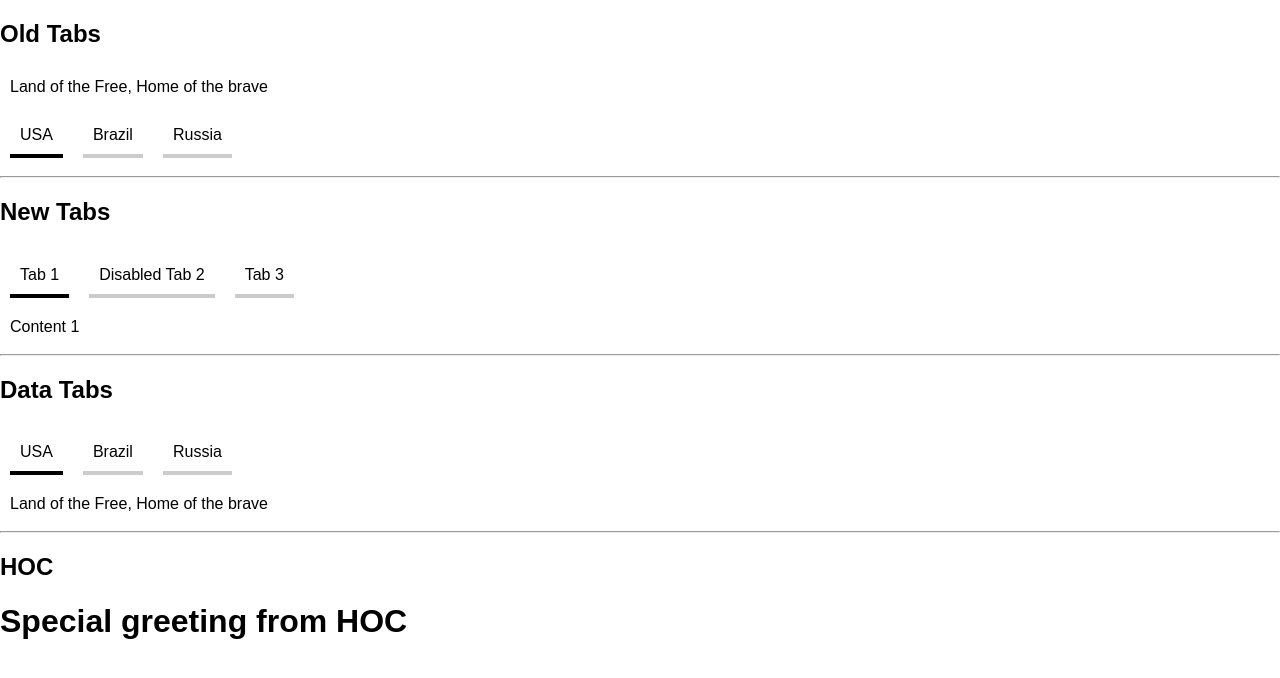
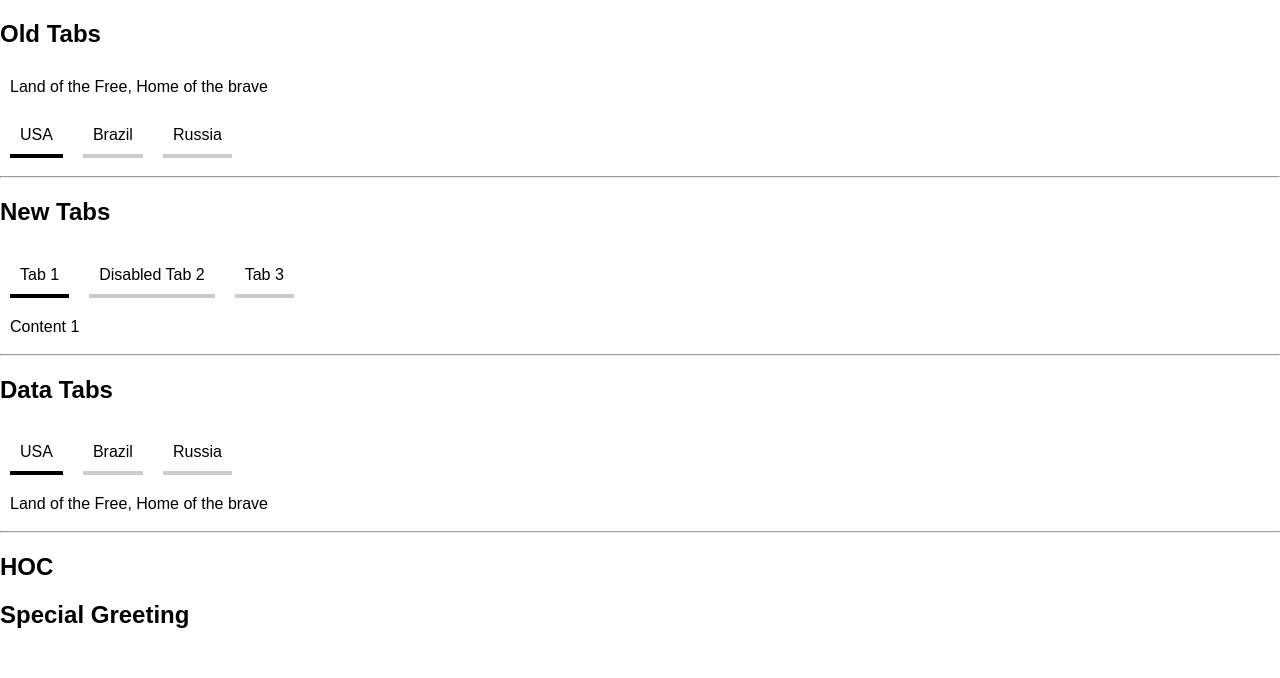
Before and after one commit to rajeshpillai/react-ui-components, a React (Create React App) app: page / in a window 1280 px wide. Shown: the top 678 px of the page. Built offline with nearby package versions, Linux system fonts and the light colour scheme.

Commit message:
Updated HOC Greeting example

```diff
--- a/src/App.js
+++ b/src/App.js
@@ -4,6 +4,7 @@ import Tabs from './components/Tabs';
 import {NewTabs, Tab, TabList, TabPanels, TabPanel} from './components/NewTabs/index';
 import {DataTabs} from './components/DataTabs/index';
 import Greeting from './components/HOC/Greeting';
+
 
 export default class App extends React.Component {
   render() {
--- a/src/components/HOC/Greeting.js
+++ b/src/components/HOC/Greeting.js
@@ -1,6 +1,6 @@
 import React, { Component } from 'react';
 import ReactDOM from "react-dom";
-import SpecialGreeting from './SpecialGreeting';
+import specialGreeting from './SpecialGreeting';
 
 class Greeting extends Component {
     render() {
@@ -12,4 +12,4 @@ class Greeting extends Component {
     }
 }
 
-export default SpecialGreeting(Greeting);
+export default specialGreeting(Greeting);
--- a/src/components/HOC/SpecialGreeting.js
+++ b/src/components/HOC/SpecialGreeting.js
@@ -5,8 +5,8 @@ import ReactDOM from "react-dom";
 var newData = {
     data: 'Special greeting from HOC'
 }
-var SpecialGreeting = WrappedComponent => class extends React.Component {
-    componentDidMount() {
+var specialGreeting = WrappedComponent => class extends React.Component {
+    omponentDidMount() {
         this.setState({
             data: newData.data
         })
@@ -14,9 +14,12 @@ var SpecialGreeting = WrappedComponent => class extends React.Component {
 
     render() {
         return (
-            <WrappedComponent {...this.props} {...this.state} />
+            <div>
+            <h2>Special Greeting</h2>
+             <WrappedComponent {...this.props} {...this.state} />
+            </div>
         )
     }
 }
 
-export default SpecialGreeting;
+export default specialGreeting;
```
